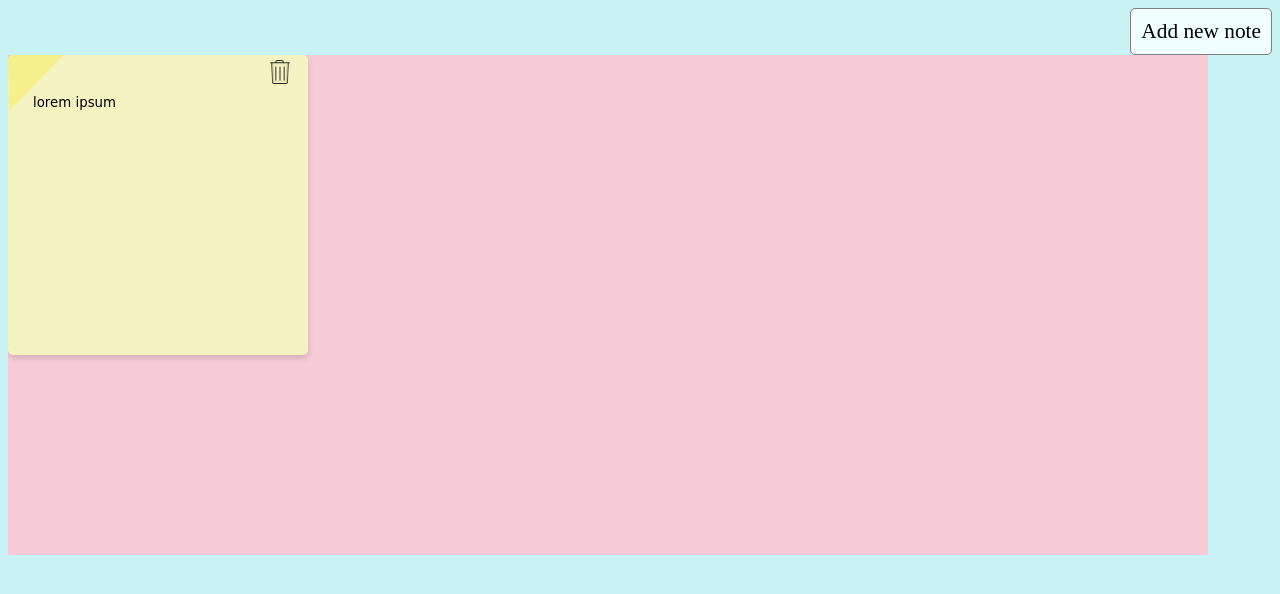
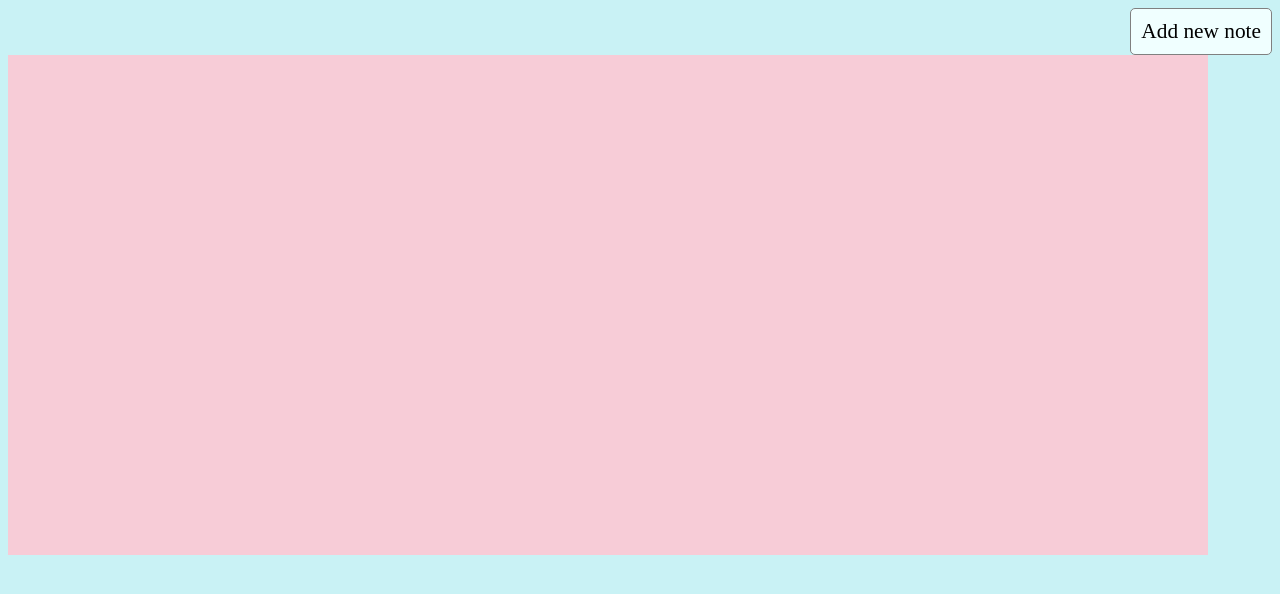
Before and after one commit to Nekoi275/sticky-notes-plugin, a plain HTML site: page index.html in a window 1280 px wide. Drawn offline with nearby package versions, Linux system fonts and the light colour scheme; files that its build step writes are made by us from their sources.

Commit message:
made localStorageGetNotes a public function

```diff
--- a/js/main.js
+++ b/js/main.js
@@ -1,4 +1,6 @@
 var addButton = document.getElementsByClassName('note-add')[0]
 var workspaceParams = {width: 1200, height: 500, parent: document.body};
 var notes = new StickyNotes(addButton, workspaceParams);
-notes.createNote({text: 'lorem ipsum'});
+//notes.createNote({text: 'lorem ipsum'});
+//var localNotes = notes.localStorageGetNotes();
+//console.log(localNotes);
--- a/js/sticky-notes-plugin.js
+++ b/js/sticky-notes-plugin.js
@@ -5,7 +5,15 @@ function StickyNotes(addNoteButton, workspaceParams) {
     var workspace;
     var self = this;
 
-    init();
+    this.localStorageGetNotes = function() {
+        var notes = localStorage.getItem('notes');
+        if (notes) {
+            return JSON.parse(notes);
+        } else {
+            localStorage.setItem('notes', '[]');
+            return [];
+        };
+    };
 
     this.createNote = function(noteStatus) {
         if (!isDefined(noteStatus) )
@@ -18,6 +26,8 @@ function StickyNotes(addNoteButton, workspaceParams) {
         stayInsideWorkspace(noteStatus, note);
         if (note) localStorageSaveNote(noteStatus);
     };
+
+    init();
 
     function setWorkspace(workspaceParams) {
         workspace = document.createElement('div');
@@ -98,7 +108,7 @@ function StickyNotes(addNoteButton, workspaceParams) {
     };
 
     function localStorageSaveNote(noteStatus) {
-        var noteStatuses = localStorageGetNotes();
+        var noteStatuses = self.localStorageGetNotes();
         var index = noteStatuses.findIndex( function(elem) {return elem.id === noteStatus.id} );
 
         if (index >= 0) {
@@ -111,7 +121,7 @@ function StickyNotes(addNoteButton, workspaceParams) {
     };
 
     function localStorageRemoveNote(noteId) {
-        var noteStatuses = localStorageGetNotes();
+        var noteStatuses = self.localStorageGetNotes();
         var index = noteStatuses.findIndex( function(elem) {return elem.id === noteId} );
         if (index >= 0) {
             noteStatuses.splice(index, 1);
@@ -119,18 +129,8 @@ function StickyNotes(addNoteButton, workspaceParams) {
         };
     };
 
-    function localStorageGetNotes() {
-        var notes = localStorage.getItem('notes');
-        if (notes) {
-            return JSON.parse(notes);
-        } else {
-            localStorage.setItem('notes', '[]');
-            return [];
-        };
-    };
-
     function loadNotes() {
-        var notes = localStorageGetNotes();
+        var notes = self.localStorageGetNotes();
         notes.forEach( function(note) {createNoteElement(note)} );
         maxZIndex = notes.reduce( function(accumulator, value) {
             return (accumulator < value.Z) ? value.Z : accumulator
@@ -145,7 +145,7 @@ function StickyNotes(addNoteButton, workspaceParams) {
     }
 
     function limitReached() {
-        return localStorageGetNotes().length >= workspaceParams.notesLimit && workspaceParams.notesLimit > 0;
+        return self.localStorageGetNotes().length >= workspaceParams.notesLimit && workspaceParams.notesLimit > 0;
     };
 
     function stayInsideWorkspace(noteStatus, note) {
```
Also changed, not shown: readme.html (+2 -0 lines).
